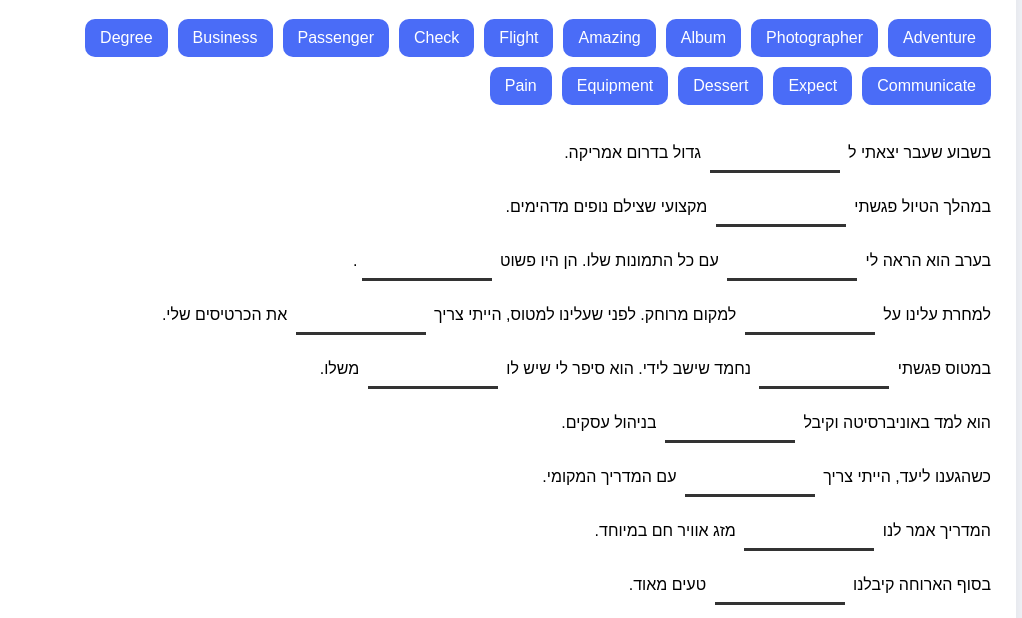
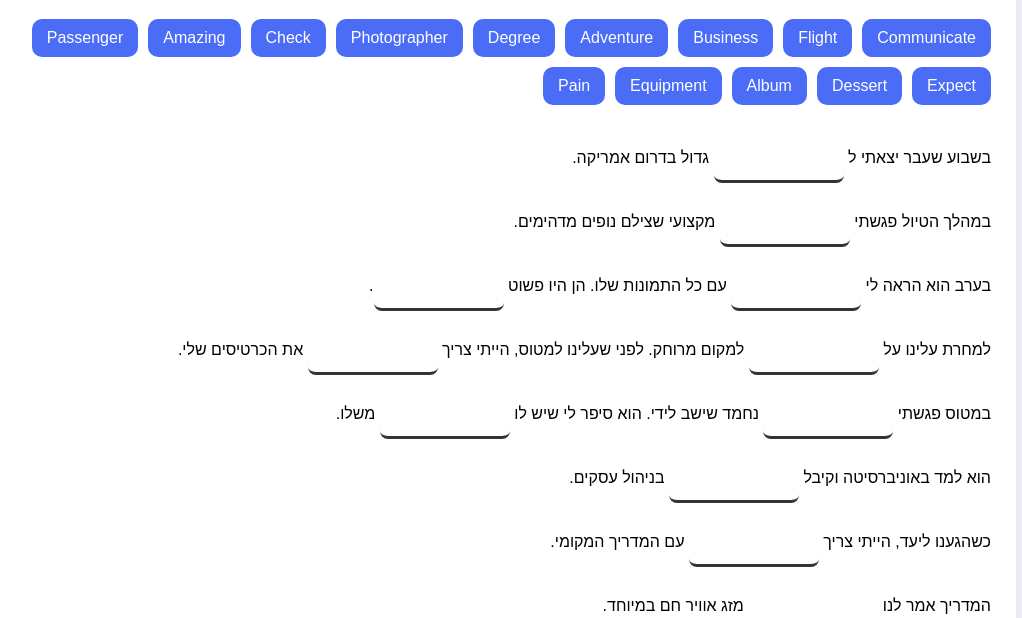
Before and after one commit to Edmiz007/drop-and-drag, a plain HTML site: page index.html in a window 1280 px wide. Shown: the part 117-735 px from the top of the page, without its empty margins (149-1171 px from the left). Drawn offline with Linux system fonts and the light colour scheme.

Commit message:
Change .blank display to inline-flex and adjust styles

```diff
--- a/index.html
+++ b/index.html
@@ -44,13 +44,19 @@ h1{
 }
 
 .blank{
-    display:inline-block;
+    display:inline-flex;
+    justify-content:center;
+    align-items:center;
+
     min-width:130px;
-    min-height:35px;
+    min-height:45px;
+
     border-bottom:3px solid #333;
+
     text-align:center;
-    margin:0 4px;
     vertical-align:middle;
+
+    border-radius:8px;
 }
 
 .correct{
@@ -197,6 +203,16 @@ button{
 
 let draggedWord = "";
 
+const wordsContainer = document.querySelector(".words");
+
+const words = Array.from(wordsContainer.children);
+
+words.sort(() => Math.random() - 0.5);
+
+words.forEach(word => {
+    wordsContainer.appendChild(word);
+});
+
 document.querySelectorAll(".word").forEach(word => {
 
     word.addEventListener("dragstart", () => {
```
